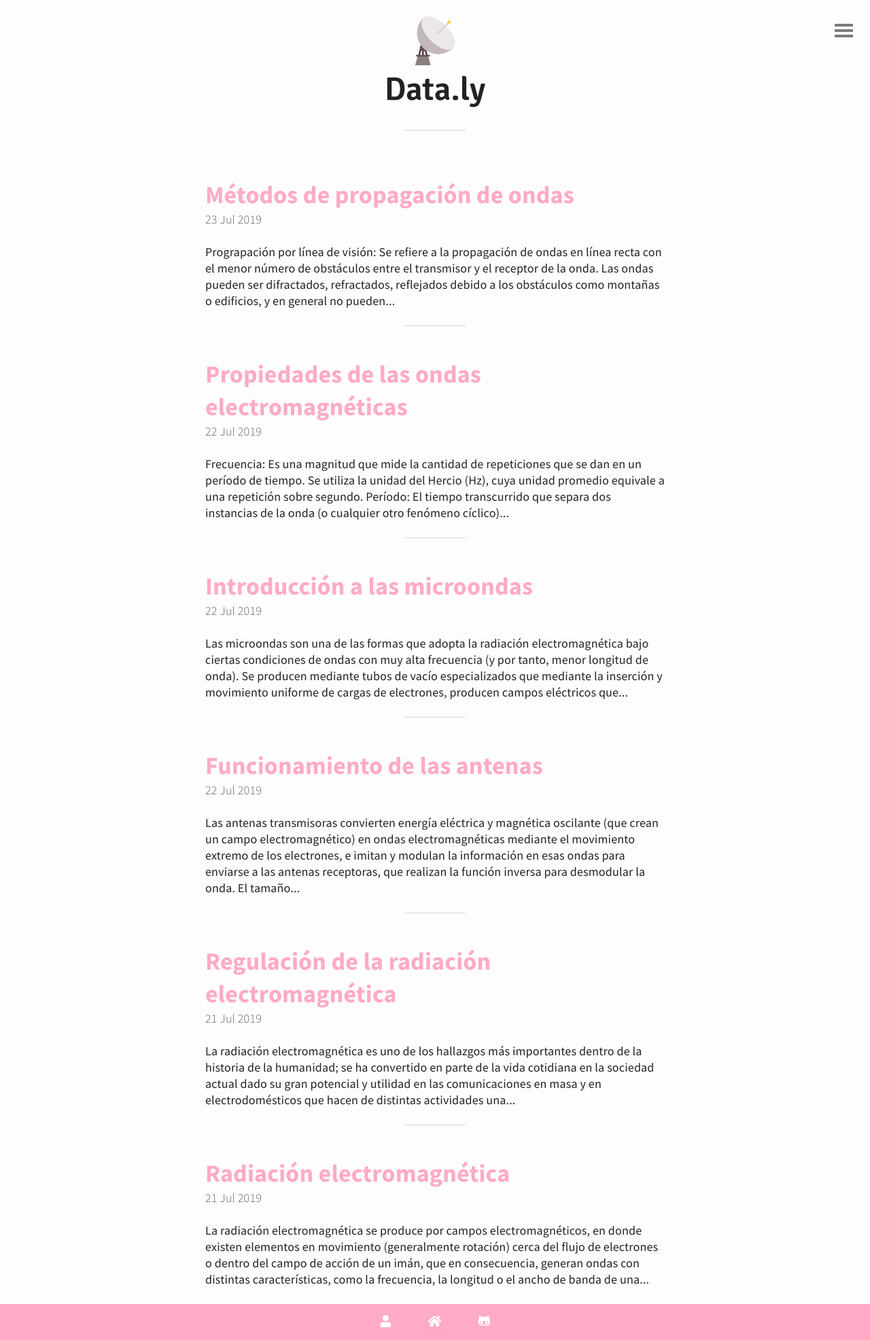
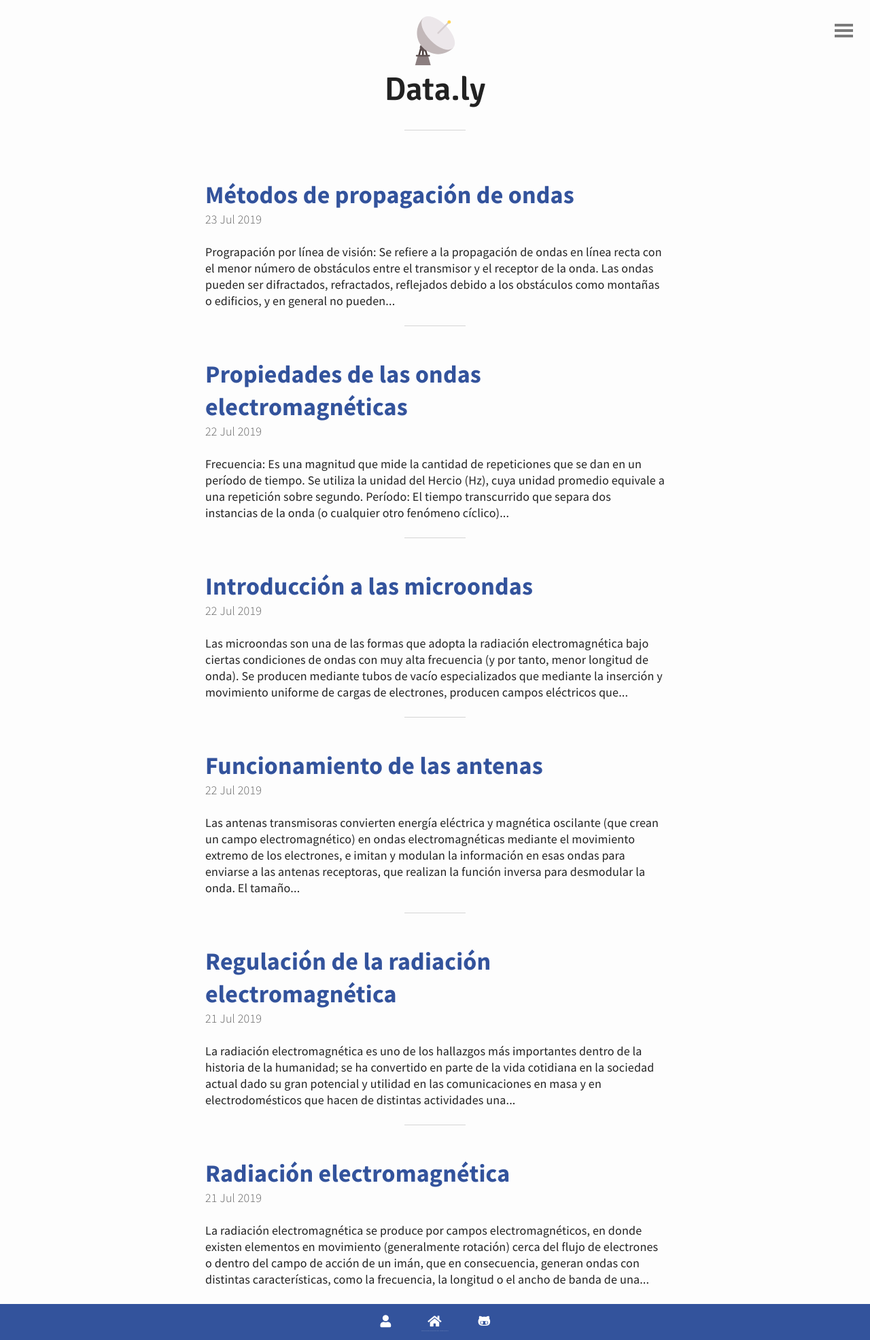
Before and after one commit to chillguire/data.ly, a Jekyll site: the page built from index.html, in a window 1280 px wide. Shown: the whole page at 68% size. Built offline with Jekyll 4.4.1, drawn with Linux system fonts in a browser that asks for light colours; nearby versions of some CDN libraries; the list of posts is cut into pages by our own code.

Commit message:
Update base.scss

```diff
--- a/_sass/base.scss
+++ b/_sass/base.scss
@@ -18,7 +18,7 @@ html, body, h1, h2, h3, h4, h5, h6, p, ul, ol, li, img {
 
 /*- Base color -*/
 
-$main-color: #ffaac6;
+$main-color: #33539c;
 $background-color: #FDFDFD;
 $text-color: #222222;
 
```
